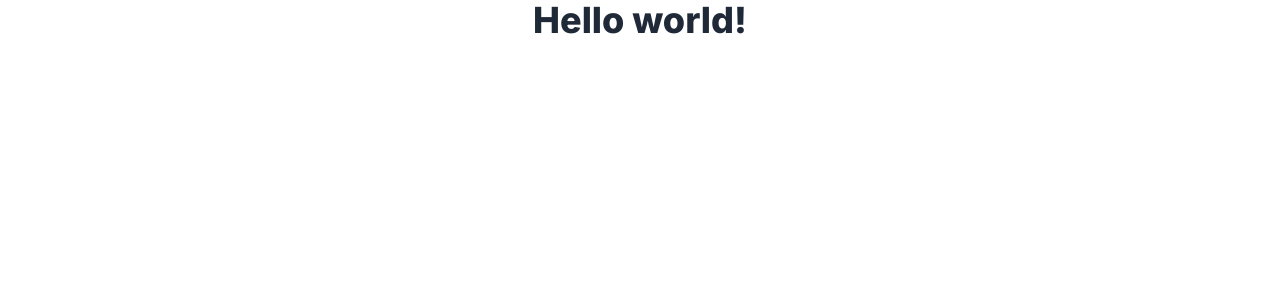
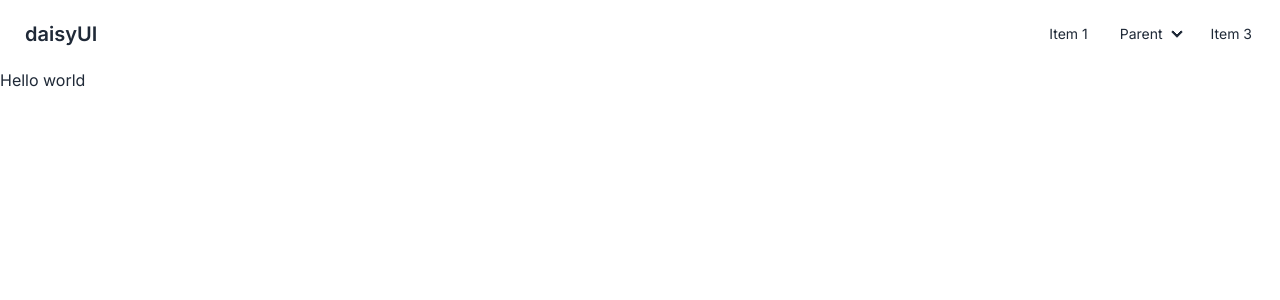
Before and after one commit to HasanurHasu/donation-campaign-assignment, a React (Vite) app: page / in a window 1280 px wide. Shown: the top 300 px of the page. Built offline with nearby package versions, Linux system fonts and the light colour scheme.

Commit message:
create navbar

```diff
--- /dev/null
+++ b/src/components/Header/Header.jsx
@@ -0,0 +1,48 @@
+
+const Header = () => {
+    return (
+        <div className="navbar bg-base-100">
+
+            <div className="navbar-start">
+                <div className="dropdown">
+                    <label tabIndex={0} className="btn btn-ghost lg:hidden">
+                        <svg xmlns="http://www.w3.org/2000/svg" className="h-5 w-5" fill="none" viewBox="0 0 24 24" stroke="currentColor"><path strokeLinecap="round" strokeLinejoin="round" strokeWidth="2" d="M4 6h16M4 12h8m-8 6h16" /></svg>
+                    </label>
+                    <ul tabIndex={0} className="menu menu-sm dropdown-content mt-3 z-[1] p-2 shadow bg-base-100 rounded-box w-52">
+                        <li><a>Item 1</a></li>
+                        <li>
+                            <a>Parent</a>
+                            <ul className="p-2">
+                                <li><a>Submenu 1</a></li>
+                                <li><a>Submenu 2</a></li>
+                            </ul>
+                        </li>
+                        <li><a>Item 3</a></li>
+                    </ul>
+                </div>
+                <div className="navbar-end lg:navbar-start">
+                    <a className="btn btn-ghost normal-case text-xl">daisyUI</a>
+                </div>
+            </div>
+
+            <div className="navbar-end hidden lg:flex">
+                <ul className="menu menu-horizontal px-1">
+                    <li><a>Item 1</a></li>
+                    <li tabIndex={0}>
+                        <details>
+                            <summary>Parent</summary>
+                            <ul className="p-2">
+                                <li><a>Submenu 1</a></li>
+                                <li><a>Submenu 2</a></li>
+                            </ul>
+                        </details>
+                    </li>
+                    <li><a>Item 3</a></li>
+                </ul>
+            </div>
+
+        </div>
+    );
+};
+
+export default Header;
--- /dev/null
+++ b/src/components/Root/Root.jsx
@@ -0,0 +1,12 @@
+import Header from "../Header/Header";
+
+const Root = () => {
+    return (
+        <div>
+            <Header />
+            <h1>Hello world</h1>
+        </div>
+    );
+};
+
+export default Root;
--- a/src/main.jsx
+++ b/src/main.jsx
@@ -5,11 +5,12 @@
   RouterProvider,
 } from "react-router-dom";
 import "./index.css";
+import Root from './components/Root/Root';
 
 const router = createBrowserRouter([
   {
     path: "/",
-    element: <div className='text-4xl text-center font-extrabold'>Hello world!</div>,
+    element: <Root />,
   },
 ]);
 
```
